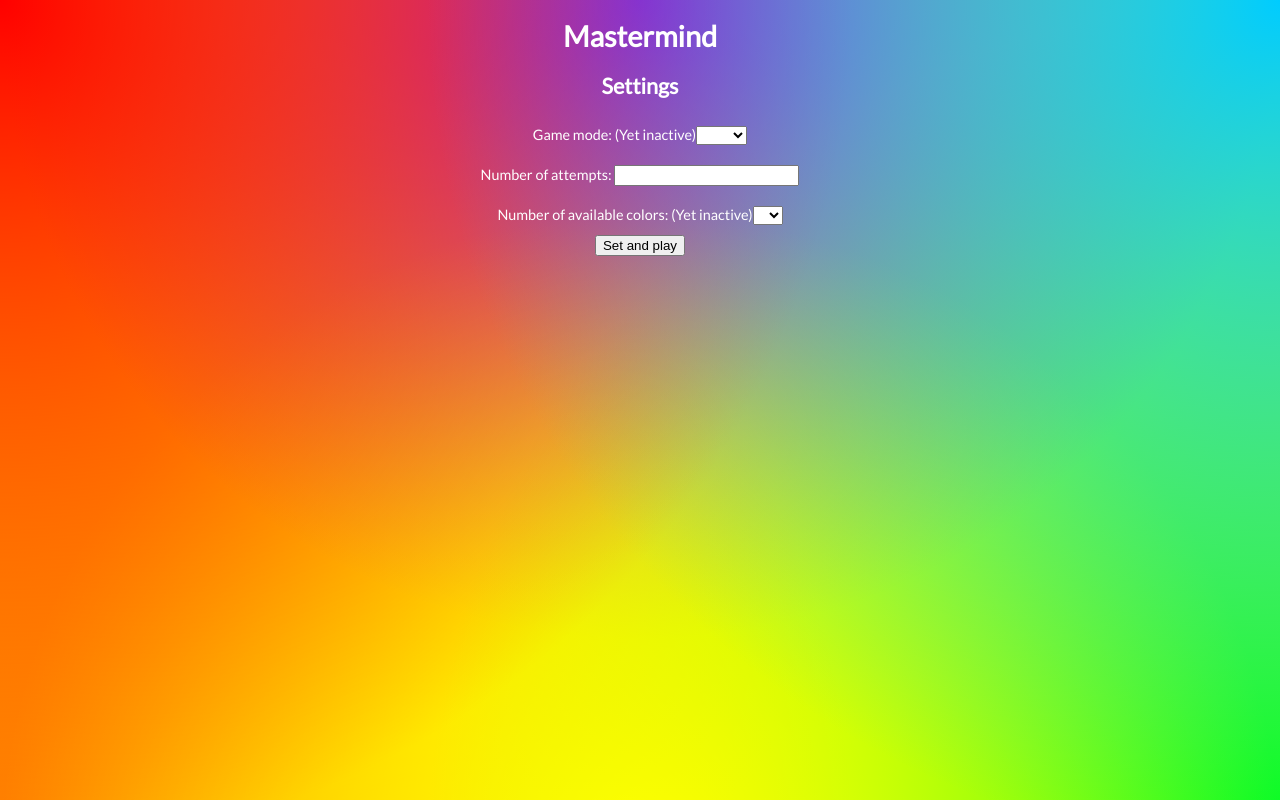
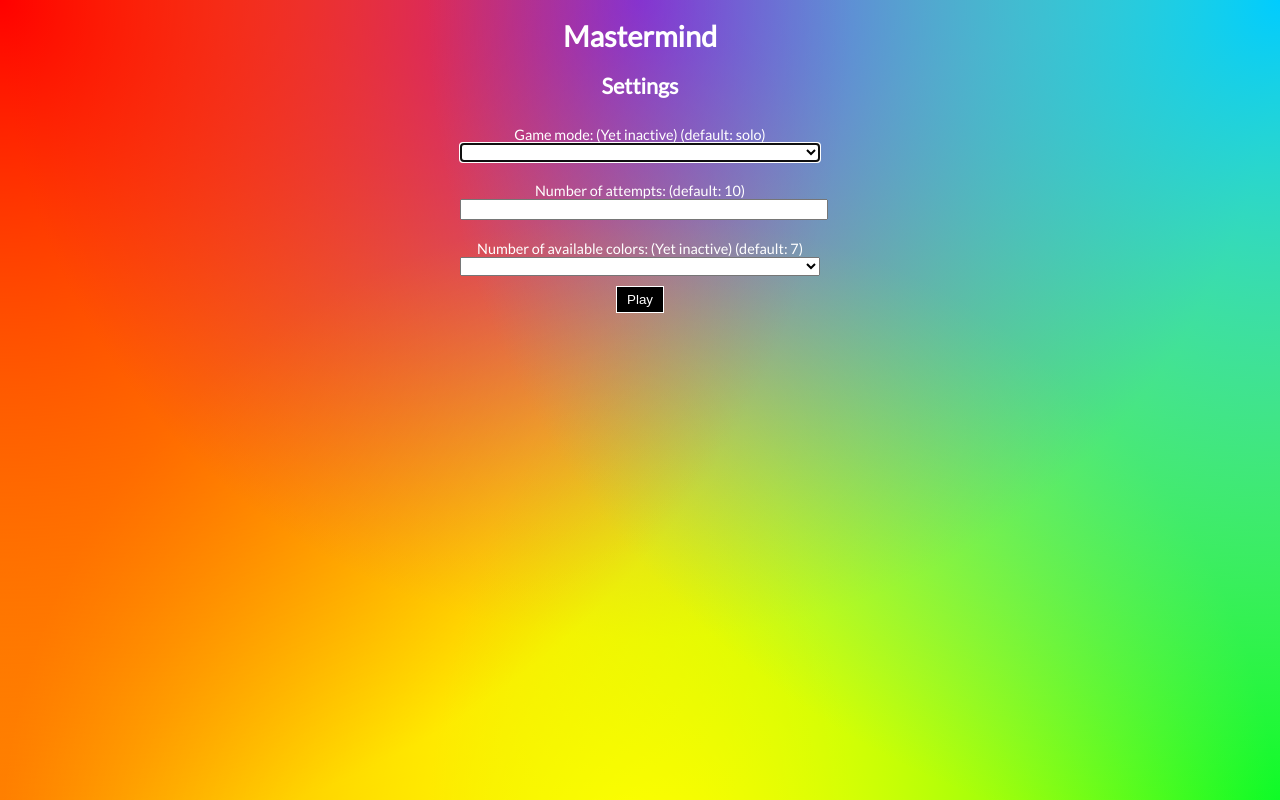
Before and after one commit to LionelD29/TF2021-TP2-Mastermind, an Angular app: page /settings in a window 1280 px wide. Built offline with nearby package versions, Linux system fonts and the light colour scheme.

Commit message:
* delete the unused AttemptComponent * more CSS done on the settings form * default values are now set in the settings form

```diff
--- a/src/app/app.module.ts
+++ b/src/app/app.module.ts
@@ -5,7 +5,6 @@ import { AppComponent } from './app.component';
 import { SolutionComponent } from './components/game/solution/solution.component';
 import { EncoderComponent } from './components/game/encoder/encoder.component';
 import { AttemptsPanelComponent } from './components/game/attempts-panel/attempts-panel.component';
-import { AttemptComponent } from './components/game/attempts-panel/attempt/attempt.component';
 import { AppRoutingModule } from './app-routing.module';
 import { GameSettingsComponent } from './components/game-settings/game-settings.component';
 import { GameComponent } from './components/game/game.component';
@@ -19,7 +18,6 @@ import { SettingsService } from './services/settings.service';
     SolutionComponent,
     EncoderComponent,
     AttemptsPanelComponent,
-    AttemptComponent,
     GameSettingsComponent,
     GameComponent,
     ErrorPageComponent
--- a/src/app/components/game-settings/game-settings.component.css
+++ b/src/app/components/game-settings/game-settings.component.css
@@ -0,0 +1,21 @@
+form {
+    width: 30%;
+    margin: 0 auto;
+}
+
+select, input {
+    width: 100%;
+}
+
+button {
+    border: 1px solid white;
+    background-color: black;
+    padding: 5px 10px;
+    color: white;
+}
+
+button:hover {
+    border-color: black;
+    background-color: white;
+    color: black;
+}
--- a/src/app/components/game-settings/game-settings.component.html
+++ b/src/app/components/game-settings/game-settings.component.html
@@ -10,20 +10,20 @@
 
 <form [formGroup]="form" (ngSubmit)="onSubmit()">
     <div>
-        <label for="input-mode">Game mode: (Yet inactive)</label>
-        <select id="input-mode" formControlName="gameMode">
+        <label for="input-mode">Game mode: (Yet inactive) (default: solo)</label>
+        <select id="input-mode" formControlName="gameMode"autofocus>
             <option value="solo">Solo</option>
             <option value="multi">Multi</option>
         </select>
     </div>
     <div>
-        <label for="input-nb-attempts">Number of attempts: </label>
+        <label for="input-nb-attempts">Number of attempts: (default: 10)</label>
         <input type="number"
                 id="input-nb-attempts"
                 formControlName="maxNbAttempts">
     </div>
     <div>
-        <label for="input-available-colors">Number of available colors: (Yet inactive)</label>
+        <label for="input-available-colors">Number of available colors: (Yet inactive) (default: 7)</label>
         <select id="input-available-colors" formControlName="nbAvailableColors">
             <option value="4">4</option>
             <option value="5">5</option>
@@ -31,5 +31,5 @@
             <option value="7">7</option>
         </select>
     </div>
-    <button type="submit">Set and play</button>
+    <button class="btn" type="submit">{{ form.pristine ? 'Play' : 'Set and play' }}</button>
 </form>
--- a/src/app/components/game-settings/game-settings.component.ts
+++ b/src/app/components/game-settings/game-settings.component.ts
@@ -29,13 +29,17 @@ export class GameSettingsComponent implements OnInit {
 
   onSubmit() {
     // Send the settings to the instance of the service
-    this.settingsService.updateSettings(
-      this.form.value.gameMode,
-      this.form.value.maxNbAttempts,
-      this.form.value.nbAvailableColors
-    );
+    let gameMode: 'solo' | 'multi' = this.form.value.gameMode;
+    let maxNbAttempts: number = this.form.value.maxNbAttempts;
+    let nbAvailableColors: number = this.form.value.nbAvailableColors;
 
+    if (gameMode !== null || maxNbAttempts !== null || nbAvailableColors !== null) {
+      this.settingsService.updateSettings(
+        this.form.value.gameMode,
+        this.form.value.maxNbAttempts,
+        this.form.value.nbAvailableColors
+      );
+    } // else we use the default values in the service. (solo, 10 attempts and 7 colors)
     this.router.navigate(['/game']);
   }
-
 }
--- a/src/app/components/game/attempts-panel/attempt/attempt.component.html
+++ /dev/null
@@ -1 +0,0 @@
-<p>attempt works!</p>
--- a/src/app/components/game/attempts-panel/attempt/attempt.component.ts
+++ /dev/null
@@ -1,15 +0,0 @@
-import { Component, OnInit } from '@angular/core';
-
-@Component({
-  selector: 'app-attempt',
-  templateUrl: './attempt.component.html',
-  styleUrls: ['./attempt.component.css']
-})
-export class AttemptComponent implements OnInit {
-
-  constructor() { }
-
-  ngOnInit(): void {
-  }
-
-}
--- a/src/app/components/game/game.component.html
+++ b/src/app/components/game/game.component.html
@@ -7,4 +7,5 @@
     <div class="col right">
         <app-attempts-panel [attempts]="attempts" [attemptsLeft]="attemptsLeft"></app-attempts-panel>
     </div>
+
 </div>
```
Also changed, not shown: src/app/components/game/attempts-panel/attempt/attempt.component.css (deleted).
